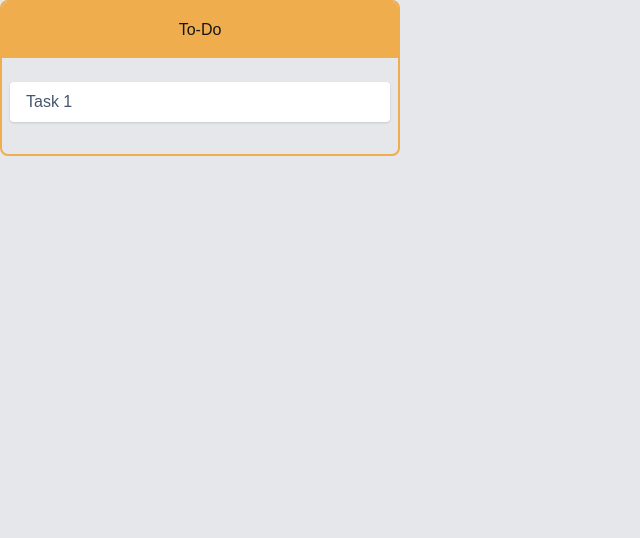
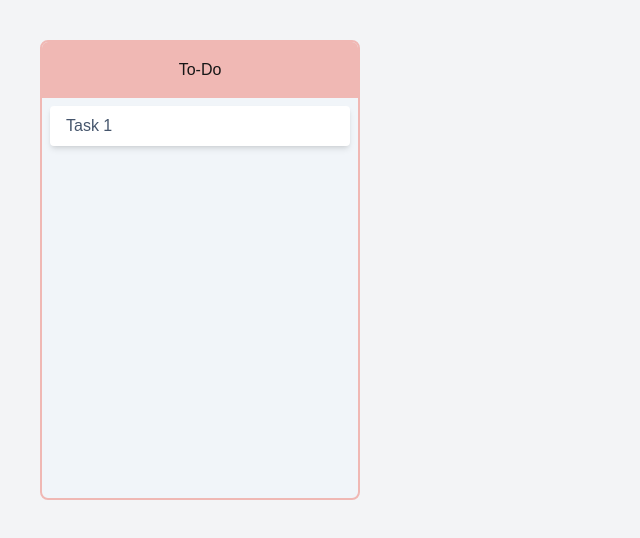
Before and after one commit to krytoss/kanban, a Next.js app: page / in a window 1280 px wide. Shown: the top 538 px of the page, without its empty margins (0-640 px from the left). Built offline with nearby package versions, Linux system fonts and the light colour scheme.

Commit message:
Some design adjustments on board, column and task

```diff
--- a/src/app/page.tsx
+++ b/src/app/page.tsx
@@ -5,7 +5,7 @@ import Task from "@/components/Task";
 export default function Home() {
 	return (
 		<Board>
-			<Column color="#f0ad4e" title="To-Do">
+			<Column color="#F0B8B4" title="To-Do">
 				<Task text="Task 1" />
 			</Column>
 		</Board>
--- a/src/components/Board.tsx
+++ b/src/components/Board.tsx
@@ -4,7 +4,7 @@ type Props = {
 
 const Board: React.FC<Props> = ({ children }) => {
   	return (
-		<div className="block bg-gray-200 w-full h-screen">
+		<div className="block bg-gray-100 w-full h-screen p-10">
 			{
 				children
 			}
--- a/src/components/Column.tsx
+++ b/src/components/Column.tsx
@@ -7,7 +7,7 @@ type Props = {
 const Board: React.FC<Props> = ({ children, color, title }) => {
   	return (
 		<div
-			className="block w-100 rounded-lg overflow-hidden"
+			className="block w-80 rounded-lg overflow-hidden bg-slate-100"
 			style={{
 				border: `2px solid ${color}`,
 			}}
@@ -22,7 +22,7 @@ const Board: React.FC<Props> = ({ children, color, title }) => {
 				{title}
 			</div>
 
-			<div className="px-2 py-6">
+			<div className="px-2 pt-2 min-h-100">
 				{ /* content */ }
 				{ children }
 			</div>
--- a/src/components/Task.tsx
+++ b/src/components/Task.tsx
@@ -4,7 +4,7 @@ type Props = {
 
 const Task: React.FC<Props> = ({ text }) => {
 	return (
-		<div className="bg-white px-4 py-2 rounded shadow mb-2 text-slate-600">
+		<div className="bg-white px-4 py-2 rounded shadow-md mb-2 text-slate-600">
 			<p>{text}</p>
 		</div>
 	);
```
